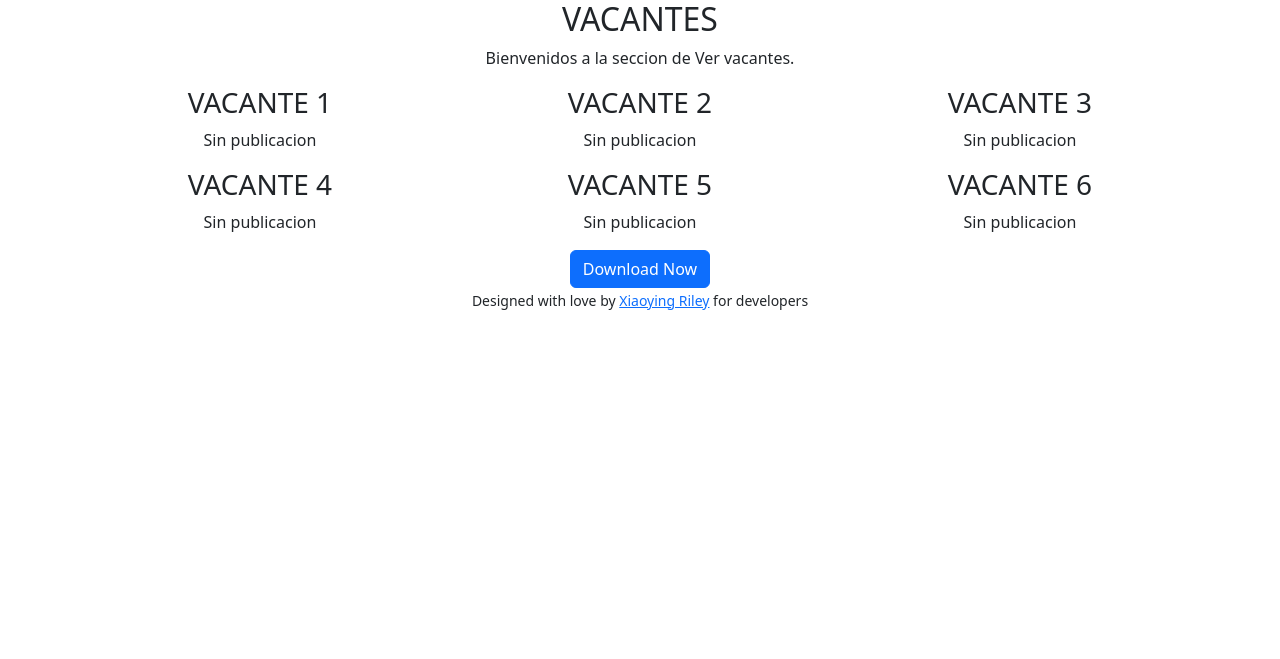
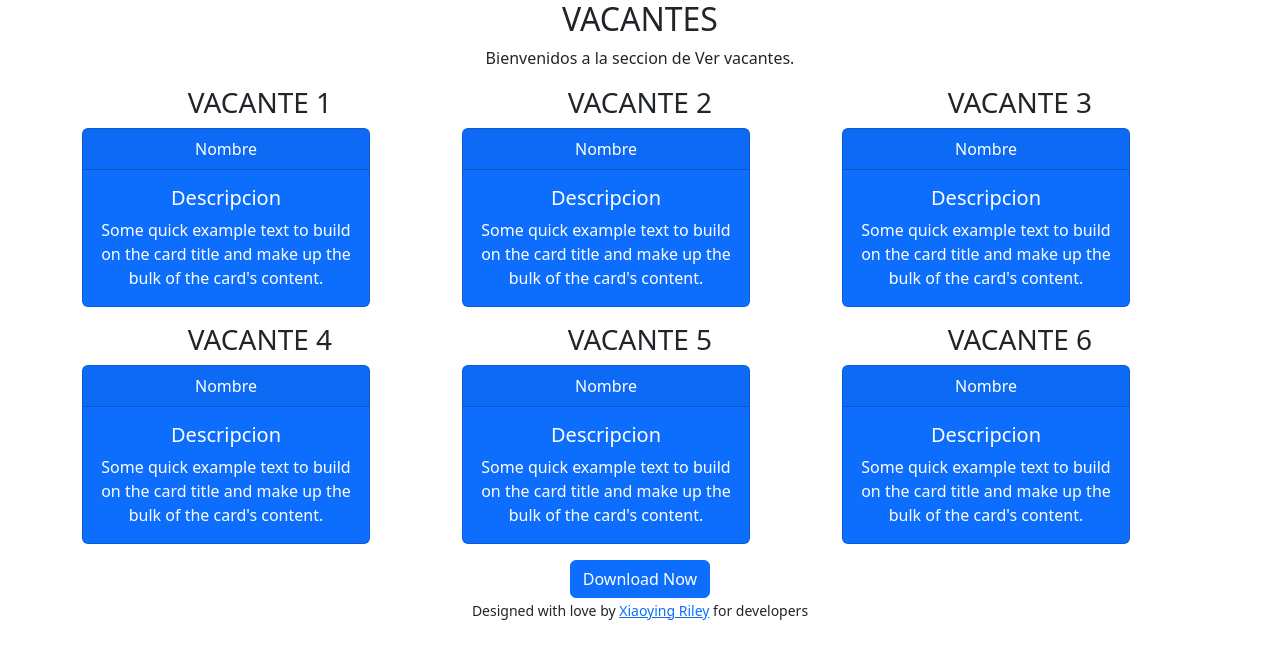
Before and after one commit to PALANTOC31416/EmpleaT, a PHP site: page /VerVacantes.html in a window 1280 px wide. Shown: the top 659 px of the page. Run offline with PHP 8.4, Linux system fonts and the light colour scheme; some libraries are stand-ins or nearby versions.

Commit message:
cambio 22/11

```diff
--- a/VerVacantes.html
+++ b/VerVacantes.html
@@ -606,7 +606,7 @@ var shareasaleSSCID=shareasaleGetParameterByName("sscid");function shareasaleSet
     <!-- FontAwesome JS -->
     <script defer src="assets/fontawesome/js/all.js"></script>
     <!-- Global CSS -->
-    <link rel="stylesheet" href="EmpleaT/EmpleaT/plugins/bootstrap/css/bootstrap.min.css">
+    <link rel="stylesheet" href="css/bootstrap.min.css">
     <!-- Plugins CSS -->
     <link rel="stylesheet" href="EmpleaT/EmpleaT/style-verVacante.css">
     <!-- Theme CSS -->
@@ -682,7 +682,13 @@ var shareasaleSSCID=shareasaleGetParameterByName("sscid");function shareasaleSet
                                 <i class="icon fa fa-paper-plane" src="Imagenes/icon vacante.jpg"></i>
                             </div><!--//icon-holder-->
                             <h3 class="title">VACANTE 1</h3>
-                            <p class="intro">Sin publicacion</p>
+                            <div class="card text-bg-primary mb-3" style="max-width: 18rem;">
+                                <div class="card-header">Nombre</div>
+                                <div class="card-body">
+                                  <h5 class="card-title">Descripcion</h5>
+                                  <p class="card-text">Some quick example text to build on the card title and make up the bulk of the card's content.</p>
+                                </div>
+                              </div>
                             <a class="link" href="start.html"><span></span></a>
                         </div><!--//item-inner-->
                     </div><!--//item-->
@@ -692,7 +698,13 @@ var shareasaleSSCID=shareasaleGetParameterByName("sscid");function shareasaleSet
                                 <span aria-hidden="true" class="icon icon_puzzle_alt"></span>
                             </div><!--//icon-holder-->
                             <h3 class="title">VACANTE 2</h3>
-                            <p class="intro">Sin publicacion</p>
+                            <div class="card text-bg-primary mb-3" style="max-width: 18rem;">
+                                <div class="card-header">Nombre</div>
+                                <div class="card-body">
+                                  <h5 class="card-title">Descripcion</h5>
+                                  <p class="card-text">Some quick example text to build on the card title and make up the bulk of the card's content.</p>
+                                </div>
+                              </div>
                             <a class="link" href="components.html"><span></span></a>
                         </div><!--//item-inner-->
                     </div><!--//item-->
@@ -702,7 +714,13 @@ var shareasaleSSCID=shareasaleGetParameterByName("sscid");function shareasaleSet
                                 <span aria-hidden="true" class="icon icon_datareport_alt"></span>
                             </div><!--//icon-holder-->
                             <h3 class="title">VACANTE 3</h3>
-                            <p class="intro">Sin publicacion</p>
+                            <div class="card text-bg-primary mb-3" style="max-width: 18rem;">
+                                <div class="card-header">Nombre</div>
+                                <div class="card-body">
+                                  <h5 class="card-title">Descripcion</h5>
+                                  <p class="card-text">Some quick example text to build on the card title and make up the bulk of the card's content.</p>
+                                </div>
+                              </div>
                             <a class="link" href="charts.html"><span></span></a>
                         </div><!--//item-inner-->
                     </div><!--//item-->
@@ -712,7 +730,13 @@ var shareasaleSSCID=shareasaleGetParameterByName("sscid");function shareasaleSet
                                 <span aria-hidden="true" class="icon icon_lifesaver"></span>
                             </div><!--//icon-holder-->
                             <h3 class="title">VACANTE 4</h3>
-                            <p class="intro">Sin publicacion</p>
+                            <div class="card text-bg-primary mb-3" style="max-width: 18rem;">
+                                <div class="card-header">Nombre</div>
+                                <div class="card-body">
+                                  <h5 class="card-title">Descripcion</h5>
+                                  <p class="card-text">Some quick example text to build on the card title and make up the bulk of the card's content.</p>
+                                </div>
+                              </div>
                             <a class="link" href="faqs.html"><span></span></a>
                         </div><!--//item-inner-->
                     </div><!--//item-->
@@ -722,7 +746,13 @@ var shareasaleSSCID=shareasaleGetParameterByName("sscid");function shareasaleSet
                                 <span aria-hidden="true" class="icon icon_genius"></span>
                             </div><!--//icon-holder-->
                             <h3 class="title">VACANTE 5</h3>
-                            <p class="intro">Sin publicacion </p>
+                            <div class="card text-bg-primary mb-3" style="max-width: 18rem;">
+                                <div class="card-header">Nombre</div>
+                                <div class="card-body">
+                                  <h5 class="card-title">Descripcion</h5>
+                                  <p class="card-text">Some quick example text to build on the card title and make up the bulk of the card's content.</p>
+                                </div>
+                              </div>
                             <a class="link" href="showcase.html"><span></span></a>
                         </div><!--//item-inner-->
                     </div><!--//item-->
@@ -732,7 +762,13 @@ var shareasaleSSCID=shareasaleGetParameterByName("sscid");function shareasaleSet
                                 <span aria-hidden="true" class="icon icon_gift"></span>
                             </div><!--//icon-holder-->
                             <h3 class="title">VACANTE 6</h3>
-                            <p class="intro">Sin publicacion</p>
+                            <div class="card text-bg-primary mb-3" style="max-width: 18rem;">
+                                <div class="card-header">Nombre</div>
+                                <div class="card-body">
+                                  <h5 class="card-title">Descripcion</h5>
+                                  <p class="card-text">Some quick example text to build on the card title and make up the bulk of the card's content.</p>
+                                </div>
+                              </div>
                             <a class="link" href="license.html"><span></span></a>
                         </div><!--//item-inner-->
                     </div><!--//item-->
```
Also changed, not shown: style-verVacante.css (line endings or trailing spaces).
